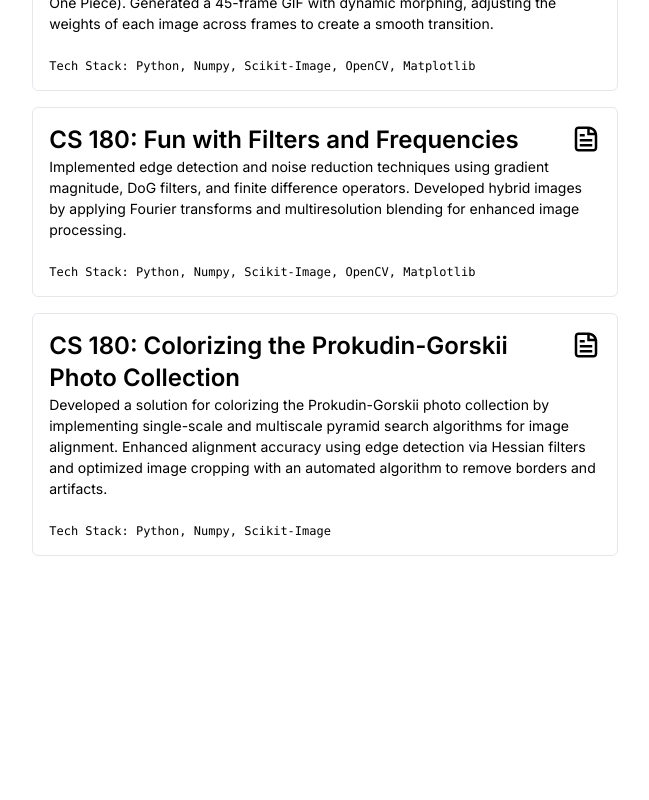
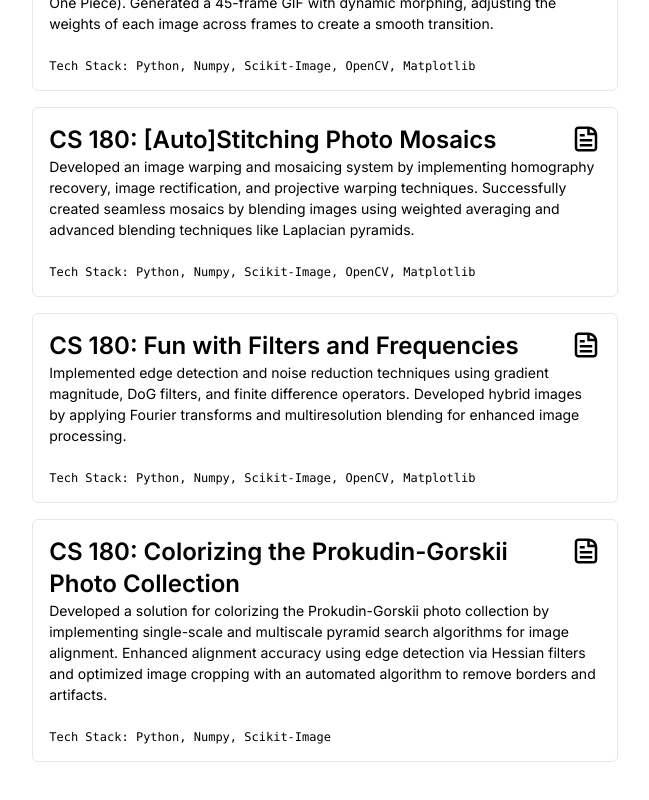
Before and after one commit to ethan-tam33/ethans-website, a Next.js app in the folder ethans-portfolio/: page /projects in a window 1280 px wide. Shown: the part 1356-2156 px from the top of the page, without its empty margins (315-964 px from the left). Before the commit the page ends 2040 px from the top, so only its background shows below. Built offline with nearby package versions, Linux system fonts and the light colour scheme.

Commit message:
added stage 4

```diff
--- a/ethans-portfolio/app/projects/page.tsx
+++ b/ethans-portfolio/app/projects/page.tsx
@@ -62,6 +62,13 @@ export default function Projects() {
                             />
 
                             <Project
+                                title="CS 180: [Auto]Stitching Photo Mosaics"
+                                description="Developed an image warping and mosaicing system by implementing homography recovery, image rectification, and projective warping techniques. Successfully created seamless mosaics by blending images using weighted averaging and advanced blending techniques like Laplacian pyramids."
+                                docLink="https://ethan-tam-cs180.notion.site/Project-4-Auto-Stitching-Photo-Mosaics-126a85eeb3ab802e9837e61eea3bcdf4?pvs=4"
+                                techStack="Python, Numpy, Scikit-Image, OpenCV, Matplotlib"
+                            />
+
+                            <Project
                                 title="CS 180: Fun with Filters and Frequencies"
                                 description="Implemented edge detection and noise reduction techniques using gradient magnitude, DoG filters, and finite difference operators. Developed hybrid images by applying Fourier transforms and multiresolution blending for enhanced image processing."
                                 docLink="https://ethan-tam-cs180.notion.site/Project-2-Fun-with-Filters-and-Frequencies-10aa85eeb3ab806c9916c48a27fcea96?pvs=4"
```
